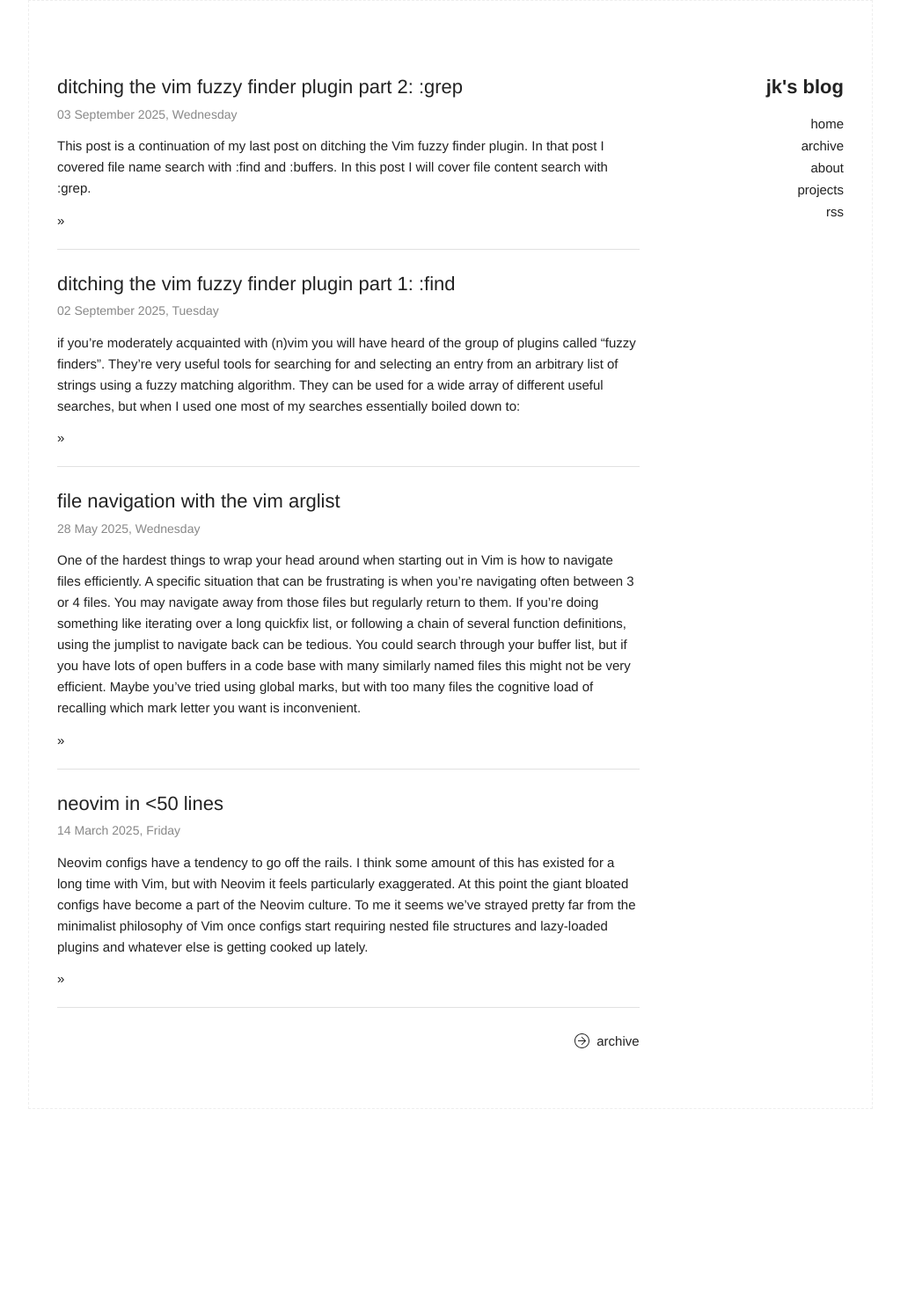
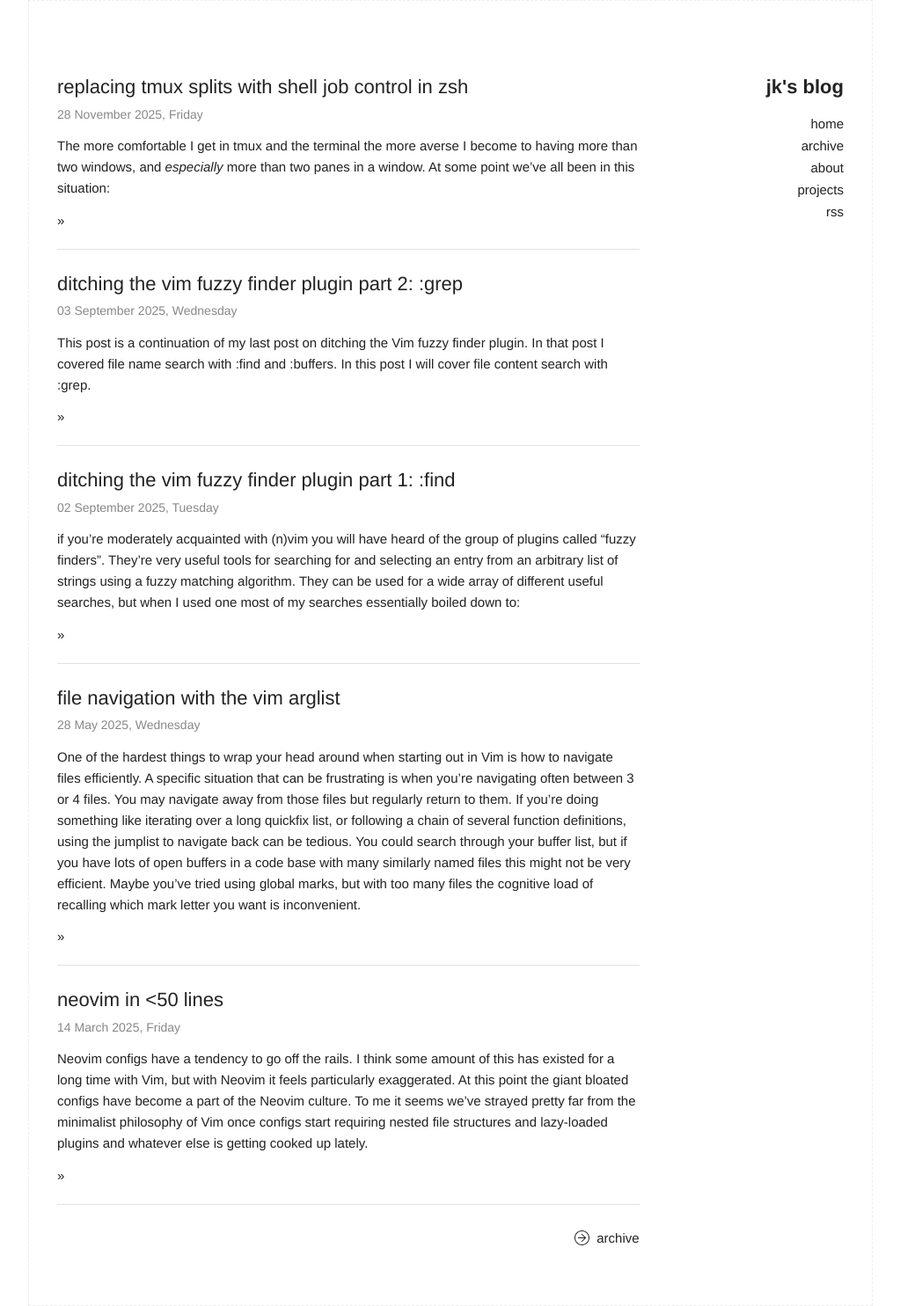
Before and after one commit to j-krl/blog, a Jekyll site: the page built from index.html, in a window 1280 px wide. Shown: the whole page at 88% size, without its empty margins (128-1151 px from the left). Built offline with Jekyll 4.4.1, drawn with Linux system fonts in a browser that asks for light colours; before the commit the page ends 1261 px from its top, so only the background shows below that; some of the changed lines change nothing that is shown.

Commit message:
POST: zsh job control vs tmux

````diff
--- a/_config.yml
+++ b/_config.yml
@@ -2,13 +2,11 @@ title: jk's blog
 description: "Jesse Kearl's blog"
 github_username: j-krl
 markdown: kramdown
-
 header_pages:
   - index.html
   - archive.html
   - about.md
   - projects.md
-
 archive_categories:
   - vim
-  # - quotes
+  - shell
--- /dev/null
+++ b/_posts/2025-12-02-suspending-shell-processes.md
@@ -0,0 +1,93 @@
+---
+title: "Replacing tmux splits with shell job control in zsh"
+layout: post
+category: shell
+date: 2025-11-28
+---
+
+The more comfortable I get in tmux and the terminal the more averse I become to having more than two windows, and *especially* more than two panes in a window. At some point we've all been in this situation:
+
+![tmux splits](/assets/img/tmux-splits.png)
+
+Maybe in the top split you're running vim, bottom-right has some kind of server process, and bottom-left is an open terminal for running commands. It's annoying that when the top pane is focused the cursor's behaviour when navigating down a pane isn't immediately obvious.
+
+## Shell job control
+
+The concept of job control has been a feature of Unix shells for decades. In the same way you can press Ctrl-C in the shell to terminate the current process with SIGINT, Ctrl-Z will suspend the current process by sending a SIGTSTP signal. Try it by running some process -- say `man ls`. By entering Ctrl-Z you'll exit the open man pager process, but unlike Ctrl-C the process is only suspended. You can bring it back to the foreground by entering `fg`, or resume it in the background with `bg` (when that's relevant).
+
+Try it out yourself by opening man pages on a couple programs (say `ls` and `grep`), then typing Ctrl-Z when inside them. If you do that and then run `jobs` in the terminal, you should get the following output:
+
+```
+[1]  - suspended  man ls
+[2]  + suspended  man grep
+```
+
+You can resume any of these with `fg %<number>`. The `+` and `-` stand for the current and previous shell jobs, and you can foreground those with `fg %+` and `fg %-` as well.
+
+## ZLE and custom widgets
+
+ZLE stands for Zsh Line Editor. Modern shells come with a line editor component which allows the modification of text on the command line. The bash equivalent to ZLE would be readline. Without a line editor, features in the shell like completions, cursor movement, history search, etc. wouldn't be available. Text input would go directly to the shell's prompt as raw text.
+
+ZLE allows line editing with "widgets". Widgets are just shell functions that take some action on the command line. There are a set of standard widgets (see the Standard Widgets sections in `man zshzle`), and some come mapped to a set of default keybinds. For example, Ctrl-B is mapped to `backward-char` moving the cursor back one character. There are a different set of maps when using the shell in the non-default vi mode, but we won't cover that here. You can view all the current keybinds by running `bindkey`.
+
+The feature we'll use offered by ZLE but not included in readline is user-defined widgets. ZLE allows assigning any shell function to a widget with `zle -N`. We can then bind that widget to a mapping using `bindkey <mapping> <widget>`.
+
+## Job control mappings
+
+Now we have the tools we need to really make switching between suspended processes convenient. We'll add the following mappings which allow us to view, kill, and switch between jobs easily:
+
+| Map         | Shell command |
+| ----------- | ------------- |
+| `^J^J`      | `jobs`        |
+| `^J^M`      | `fg %+`       |
+| `^J^N`      | `fg %-`       |
+| `^J<num>`   | `fg %<num>`   |
+| `^J^K<num>` | `kill %<num>` |
+
+<br />
+
+I like `^J` as a prefix because its default is redundant, as `^M` does the exact same thing.
+
+To add these, in our `.zshrc` we need to define the function and widget, then assign the widget to the keybind. For the view jobs widget:
+
+```zsh
+jobs_widget() { echo ""; jobs; zle reset-prompt; }
+zle -N jobs_widget
+bindkey '^J^J' jobs_widget
+```
+
+We define the function, add it as a widget, and bind the widget to a keymap. `echo ""` and `zle reset-prompt` in the function definition are optional and just for display purposes.
+
+All other maps are for foregrounding or killing the job by its number. For the current job we can do:
+
+```zsh
+fg_current_widget() { zle -I; fg %+; }
+kill_job_current_widget() { kill %+ && fg %+; }
+zle -N fg_current_widget
+zle -N kill_job_current_widget
+bindkey '^J^M' fg_current_widget
+bindkey '^J^K^M' kill_job_current_widget
+```
+
+...or whatever keymaps you'd like. You can repeat for previous job (`-`) as well.
+
+> Note: we run `zle -I` before calling `fg` in our foregrounding widget because I found some strange behaviour where `^Z` wasn't recognized if I opened some file with less, suspended it, and then resumed it again. Apparently when using custom widgets the terminal state can become out of sync with the underlying shell state if zsh doesn't detect it needs a refresh. `zle -I` essentially just forces a redraw.
+
+Lastly we can define `fg` and `kill` commands for job indexes 1-9. Unfortunately I wasn't aware of a clean way to dynamically define these widget names, so I just went with a few evals in a loop to keep things DRY:
+
+```zsh
+for i in {1..9}; do
+	eval "fg_${i}_widget() { zle -I; fg %${i}; }"
+	eval "kill_job_${i}_widget() { kill %${i} && fg %${i}; }"
+	eval "zle -N fg_${i}_widget"
+	eval "zle -N kill_job_${i}_widget"
+	eval "bindkey '^J${i}' fg_${i}_widget"
+	eval "bindkey '^J^K${i}' kill_job_${i}_widget"
+done
+```
+
+Hacky but it does the trick.
+
+## Conclusion
+
+Adding these maps has drastically cut down on my usage of splits, and I find it a much smoother workflow. The maps for `fg %+` and `fg %-` are particularly handy. I still love using tmux for all the other features it provides -- and sometimes you really *do* need a second terminal -- but it's nice using native shell features when possible.
--- a/about.md
+++ b/about.md
@@ -8,6 +8,6 @@ permalink: /about/
 
 My name is Jesse Kearl and I am an SRE at [Tempus](https://www.tempus.com/). I also have previous experience in full stack development. I am based out of Calgary, AB.
 
-In my free time I enjoy squash, golf, rock climbing, and tweaking my Vim config.
+In my free time I enjoy squash, golf, rock climbing, and playing around in the terminal.
 
 Links: <data data-icon="ei-sc-github"></data> [GitHub](https://www.github.com/j-krl) <data data-icon="ei-sc-linkedin"> </data> [LinkedIn](https://www.linkedin.com/in/jesse-kearl/)
--- a/index.html
+++ b/index.html
@@ -5,9 +5,7 @@ title: Home
 
 <div class="home">
   <div class="post-list">
-
-    {% assign programming_posts = site.posts | where: "category","vim" %}
-    {% for post in programming_posts limit:5 %}
+    {% for post in site.posts limit:5 %}
 
     <article class="post_card post">
       <header class="post_header">
@@ -25,7 +23,6 @@ title: Home
         </p>
       </div>
       <footer class="post_meta">
-
 
         <!--{% if post.location %}-->
         <!--<span class="author-location">-->
````
Also changed, not shown: assets/img/tmux-splits.png (added).
